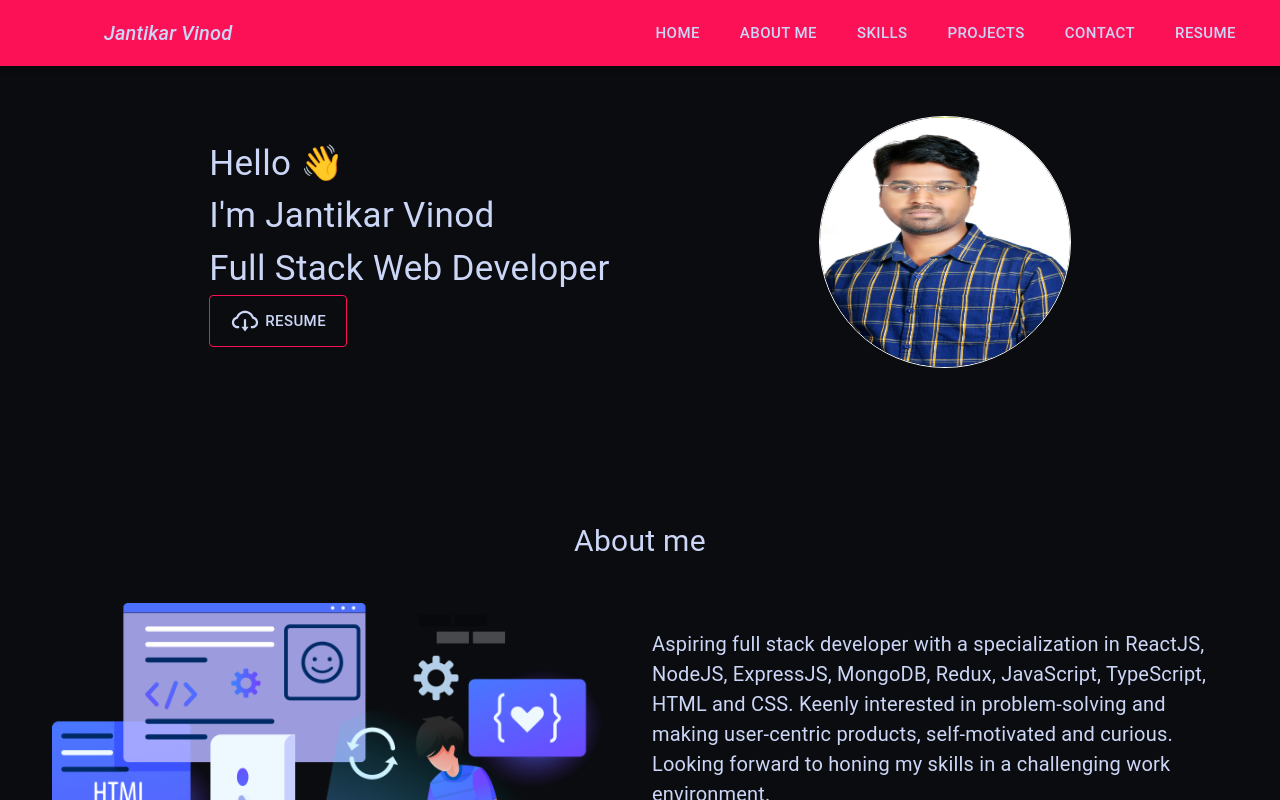
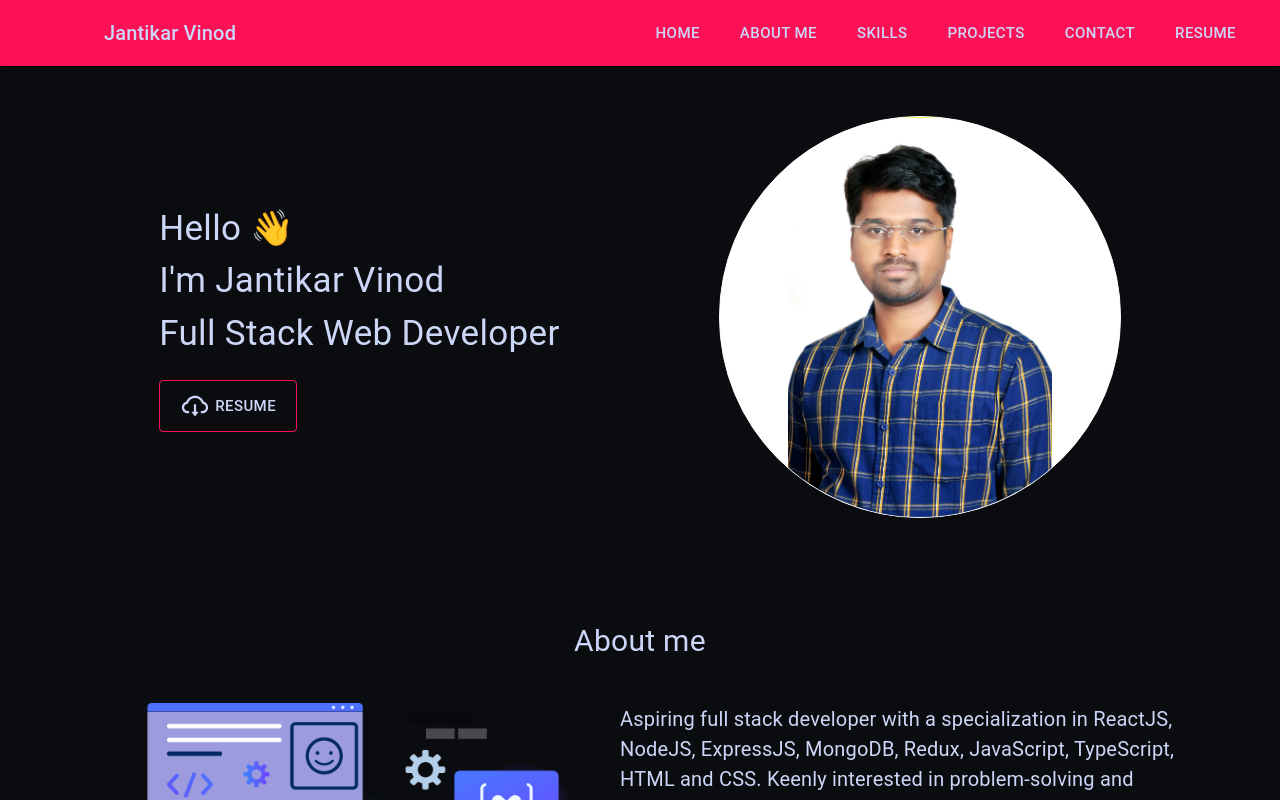
Before and after one commit to Vinod-Jantikar/Vinod-Jantikar.github.io, a React (Create React App) app: page / in a window 1280 px wide. Shown: the top 800 px of the page. Built offline with nearby package versions, Linux system fonts and the light colour scheme.

Commit message:
fixed styling issues

```diff
--- a/src/components/about/About.jsx
+++ b/src/components/about/About.jsx
@@ -19,7 +19,7 @@ const About = () => {
         justifyContent="center"
         alignItems="center"
       >
-        <Box width={{xs: "90%", sm: "90%", md: "45%", lg: "45%"}}>
+        <Box width={{xs: "90%", sm: "90%", md: "45%", lg: "40%"}}>
           <img src="./assets/icon-1.png" alt="icon" style={{ width: "100%" }} />
         </Box>
         <Box width={{xs: "90%", sm: "90%", md: "45%", lg: "45%"}}>
--- a/src/components/home/Home.css
+++ b/src/components/home/Home.css
@@ -1,6 +1,6 @@
 .about_section {
     display: flex;
-    margin-top: 150px;
+    margin-top: 100px;
     justify-content: center;
     align-items: center;
     gap: 70px;
--- a/src/components/home/Home.jsx
+++ b/src/components/home/Home.jsx
@@ -11,7 +11,7 @@ import "./Home.css";
 
 const Home = () => {
   return (
-    <Box>
+    <Box id="home">
       <Navbar />
       <Stack
         direction="row"
--- a/src/components/intro/Intro.jsx
+++ b/src/components/intro/Intro.jsx
@@ -48,6 +48,7 @@ const Intro = () => {
           padding: "10px 20px",
           borderColor: "rgb(252, 16, 86)",
           fontSize: "15px",
+          marginTop: "20px"
         }}
       >
         <Link
--- a/src/components/navbar/MenuNav.jsx
+++ b/src/components/navbar/MenuNav.jsx
@@ -5,7 +5,12 @@ import { Link } from "react-router-dom";
 const MenuNav = ({ sx }) => {
   return (
     <Box sx={{ ...sx }}>
-      <Button sx={{ fontSize: 15, color: "rgb(204, 214, 246)", p: "20px" }}>Home</Button>
+      <Button sx={{ fontSize: 15, color: "rgb(204, 214, 246)", p: "20px" }}>
+
+        <a href="#home" style={{ textDecoration: "none", color: "rgb(204, 214, 246)"}}>
+          Home
+        </a>
+        </Button>
       <Button sx={{ fontSize: 15, color: "rgb(204, 214, 246)",p: "20px" }}>
         {" "}
         <a
@@ -45,7 +50,7 @@ const MenuNav = ({ sx }) => {
       </Button>
       <Button sx={{ fontSize: 15, color: "rgb(204, 214, 246)", p: "20px" }}>
         <Link
-          to="https://drive.google.com/file/d/1H8wexly4gv_YO9FHC6PDyLGY1L_IrOaI/view?usp=share_link"
+          to="https://drive.google.com/file/d/1NPYhWL2GzZnlaPPyFR_UzxmcAFvJVUaX/view?usp=sharing"
           target="_blank"
           style={{ textDecoration: "none", color: "rgb(204, 214, 246)" }}
         >
--- a/src/components/navbar/Navbar.jsx
+++ b/src/components/navbar/Navbar.jsx
@@ -28,7 +28,7 @@ const Navbar = () => {
       <Toolbar>
         <Box sx={{ flexGrow: 1, marginLeft: "80px" }}>
           <Typography variant="h6" color="rgb(204, 214, 246)">
-            <i > Jantikar Vinod </i>
+           Jantikar Vinod
           </Typography>
         </Box>
         <IconButton sx={{display: {xs: "flex", sm: "flex",md: "none", lg: "none"}}} onClick={handleDrawer}>
--- a/src/components/profilePic/Profile.jsx
+++ b/src/components/profilePic/Profile.jsx
@@ -5,25 +5,26 @@ const Profile = () => {
     <Box
       sx={{
         width: {
-          lg: "250px",
+          lg: "400px",
           md: "230px",
           sm: "180px",
           xs: "150px"
         },
         height: {
-          lg: "250px",
+          lg: "400px",
           md: "230px",
           sm: "180px",
           xs: "150px"
         },
         border: "1px solid white",
         borderRadius: "50%",
+        background: 'white'
       }}
     >
       <img
         src="./assets/profile.jpg"
         alt="profilepic"
-        style={{ width: "100%", height: "100%", borderRadius: "50%",  }}
+        style={{ width: "100%", height: "100%", borderRadius: "50%", objectFit: "contain",  }}
       />
     </Box>
   );
```
Also changed, not shown: 1 other file (tests, documents, lock files or other folders).
